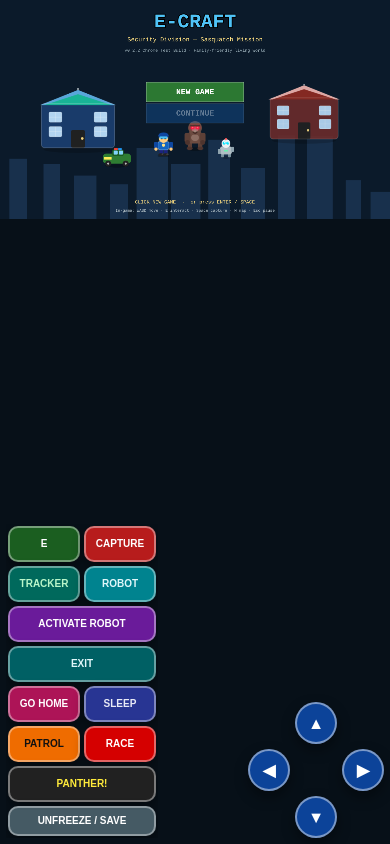
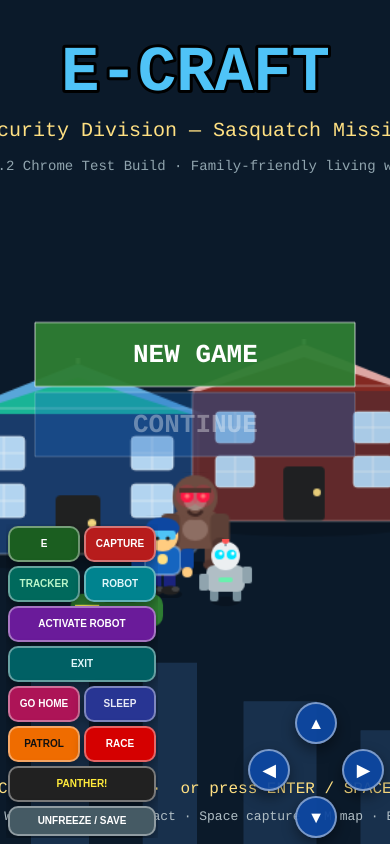
Before and after one commit to SIR-Sports-Tech/e-craft, a website built with Vite: page index.html in a window 390 px wide. Built offline with nearby package versions, Linux system fonts and the light colour scheme; animation ran at ten frames a second.

Commit message:
fix(v1.4.4): fill the whole phone screen — stop tiny letterbox
Replace FIT 16:9 strip with RESIZE full-bleed canvas so the game
covers 100% of phone and desktop viewports.

```diff
--- a/index.html
+++ b/index.html
@@ -2,10 +2,14 @@
 <html lang="en">
   <head>
     <meta charset="UTF-8" />
-    <meta name="viewport" content="width=device-width, initial-scale=1.0, maximum-scale=1.0, user-scalable=no" />
-    <title>E-CRAFT v1.0 — Sasquatch Security Mission</title>
+    <meta
+      name="viewport"
+      content="width=device-width, initial-scale=1.0, maximum-scale=1.0, user-scalable=no, viewport-fit=cover"
+    />
+    <title>E-CRAFT — Sasquatch Security Mission</title>
     <style>
-      html, body {
+      html,
+      body {
         margin: 0;
         padding: 0;
         width: 100%;
@@ -15,16 +19,24 @@
         font-family: system-ui, -apple-system, Segoe UI, Roboto, sans-serif;
         touch-action: none;
         user-select: none;
+        -webkit-text-size-adjust: 100%;
       }
       #app {
+        position: fixed;
+        inset: 0;
         width: 100%;
         height: 100%;
         outline: none;
+        overflow: hidden;
       }
-      canvas {
-        display: block;
-        margin: 0 auto;
+      #app canvas {
+        display: block !important;
+        width: 100% !important;
+        height: 100% !important;
+        margin: 0 !important;
+        padding: 0 !important;
         outline: none;
+        touch-action: none;
       }
     </style>
   </head>
@@ -32,7 +44,6 @@
     <div id="app" tabindex="0"></div>
     <script type="module" src="/src/main.ts"></script>
     <script>
-      // Keep keyboard focus on the game
       window.addEventListener('load', () => {
         const el = document.getElementById('app');
         el && el.focus();
--- a/package.json
+++ b/package.json
@@ -1,7 +1,7 @@
 {
   "name": "e-craft",
   "private": true,
-  "version": "1.4.3",
+  "version": "1.4.4",
   "type": "module",
   "scripts": {
     "dev": "vite",
--- a/src/game/scenes/GameScene.ts
+++ b/src/game/scenes/GameScene.ts
@@ -203,8 +203,14 @@ export class GameScene extends Phaser.Scene {
     }) as typeof this.keys;
 
     this.cameras.main.startFollow(this.player, true, 0.08, 0.08);
-    this.cameras.main.setZoom(1.15);
+    // Phone portrait: a bit more zoom so the world doesn't feel tiny
+    const portrait = this.scale.height > this.scale.width;
+    this.cameras.main.setZoom(portrait ? 1.35 : 1.15);
     this.cameras.main.setRoundPixels(true);
+    this.scale.on('resize', (gameSize: Phaser.Structs.Size) => {
+      const tall = gameSize.height > gameSize.width;
+      this.cameras.main.setZoom(tall ? 1.35 : 1.15);
+    });
     this.dayNight = new DayNightSystem(this, WORLD.width, WORLD.height);
     this.panther = new PantherSystem(this);
     this.patrolCars = new PatrolCarsSystem(this);
--- a/src/main.ts
+++ b/src/main.ts
@@ -9,11 +9,19 @@ const isPhone =
   /iPhone|iPad|iPod|Android/i.test(navigator.userAgent) ||
   (navigator.maxTouchPoints > 1 && Math.min(screen.width, screen.height) < 900);
 
+/** Fill the real viewport — never letterbox a tiny 16:9 strip on phones. */
+function viewportSize(): { w: number; h: number } {
+  const w = Math.max(320, Math.floor(window.innerWidth || document.documentElement.clientWidth || 1280));
+  const h = Math.max(480, Math.floor(window.innerHeight || document.documentElement.clientHeight || 720));
+  return { w, h };
+}
+
+const start = viewportSize();
+
 const config: Phaser.Types.Core.GameConfig = {
   type: Phaser.AUTO,
   parent: 'app',
   backgroundColor: '#0a1628',
-  // Cap FPS / skip frames on phones to avoid spiral-of-death freezes
   fps: {
     target: isPhone ? 40 : 60,
     min: 20,
@@ -25,10 +33,13 @@ const config: Phaser.Types.Core.GameConfig = {
     powerPreference: 'high-performance',
   },
   scale: {
-    mode: Phaser.Scale.FIT,
+    // RESIZE = canvas matches phone/desktop window (full screen)
+    mode: Phaser.Scale.RESIZE,
     autoCenter: Phaser.Scale.CENTER_BOTH,
-    width: 1280,
-    height: 720,
+    width: start.w,
+    height: start.h,
+    expandParent: true,
+    autoRound: true,
   },
   physics: {
     default: 'arcade',
@@ -44,7 +55,28 @@ const config: Phaser.Types.Core.GameConfig = {
   },
 };
 
-// eslint-disable-next-line no-new
 installDomOverlay();
 const game = new Phaser.Game(config);
-(window as unknown as { __phaserGame: unknown }).__phaserGame = game;
+(window as unknown as { __phaserGame: Phaser.Game }).__phaserGame = game;
+
+function refreshFill(): void {
+  const { w, h } = viewportSize();
+  try {
+    game.scale.resize(w, h);
+  } catch {
+    /* ignore during boot */
+  }
+  const canvas = game.canvas;
+  if (canvas) {
+    canvas.style.width = '100%';
+    canvas.style.height = '100%';
+    canvas.style.margin = '0';
+    canvas.style.display = 'block';
+  }
+}
+
+window.addEventListener('resize', refreshFill);
+window.addEventListener('orientationchange', () => setTimeout(refreshFill, 80));
+game.events.once('ready', refreshFill);
+setTimeout(refreshFill, 50);
+setTimeout(refreshFill, 300);
```
Also changed, not shown: scripts/scale-smoke.mjs (added, +42 -0 lines), CHANGELOG.md, docs/ecraft-controls-fixed.png.
